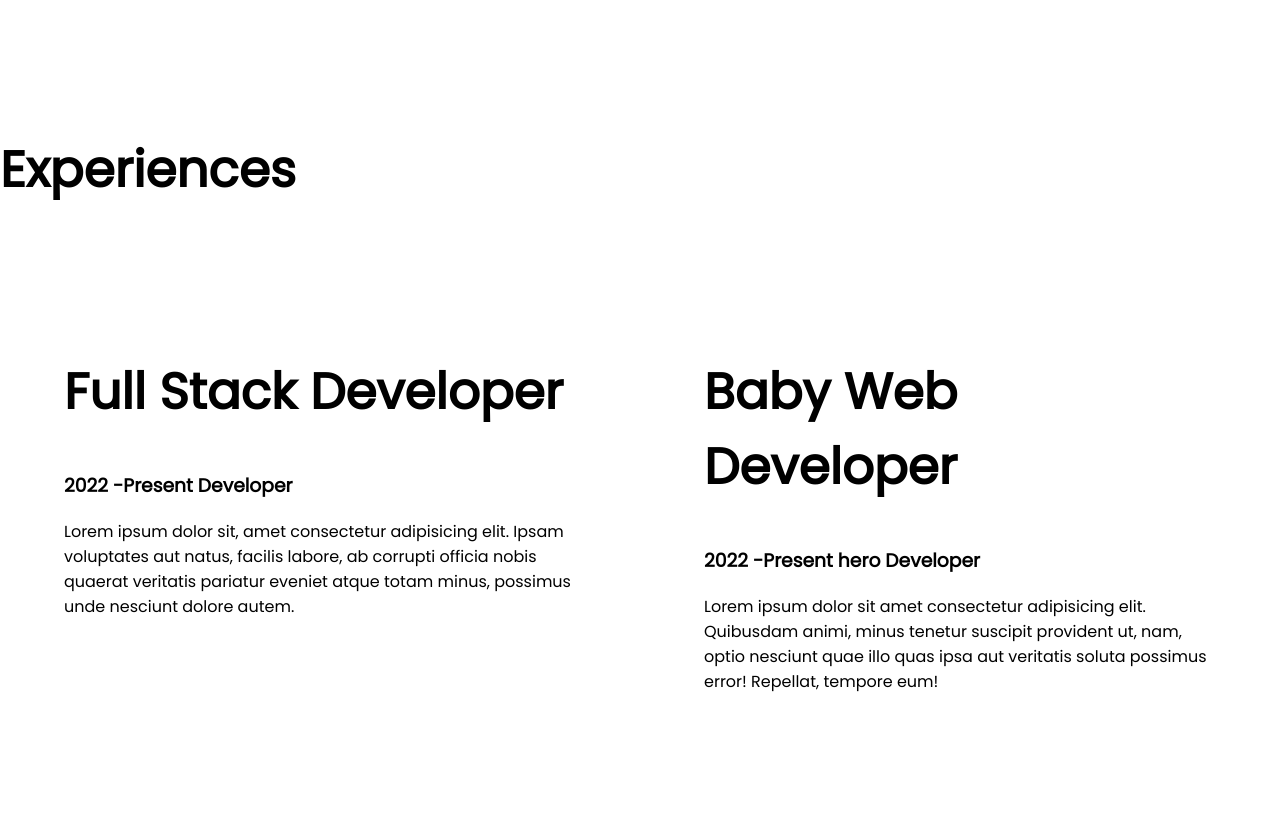
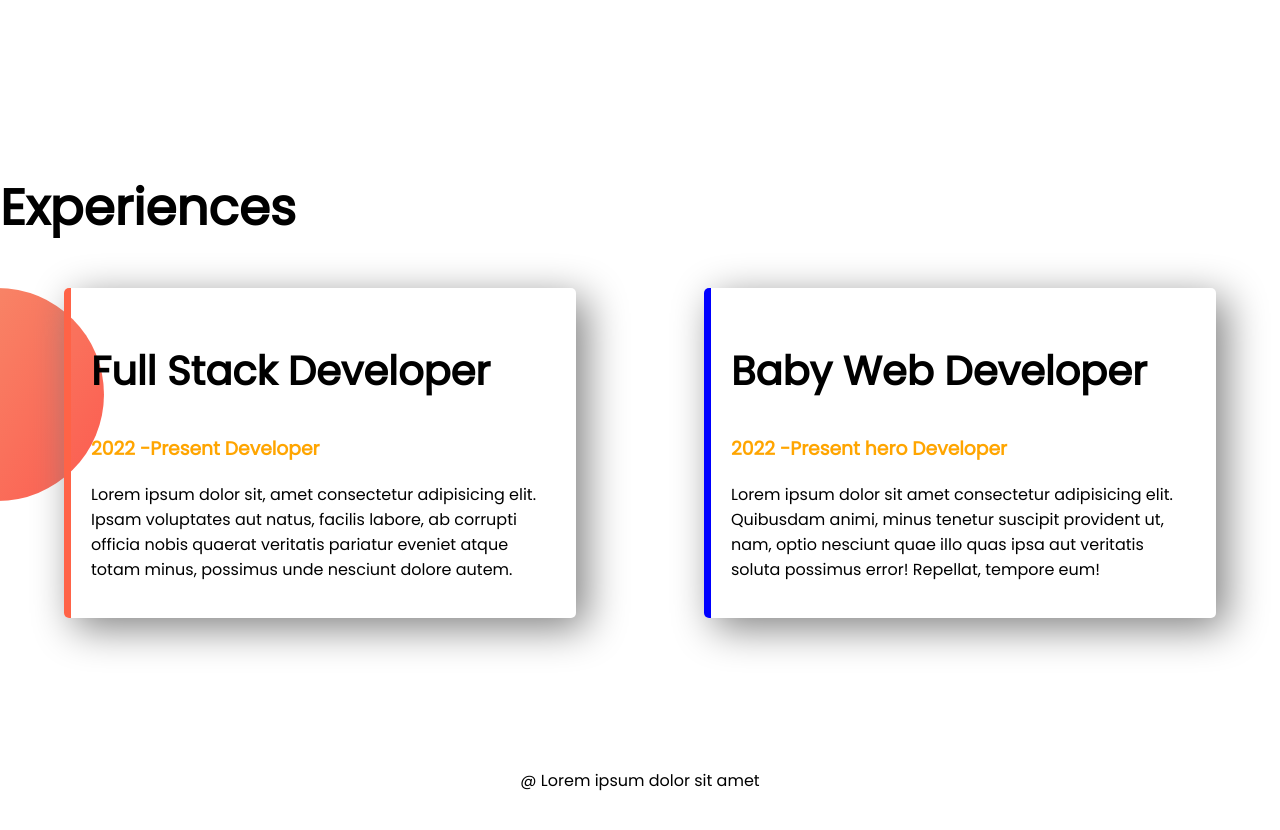
Before and after one commit to k12amrul/developer-portfolio1, a plain HTML site: page index.html in a window 1280 px wide. Shown: the part 1300-2130 px from the top of the page. After the commit the page ends 2109 px from the top, so only its background shows below. Drawn offline with Linux system fonts and the light colour scheme.

Commit message:
first commit

```diff
--- a/index.html
+++ b/index.html
@@ -44,20 +44,21 @@
 </section>
 
 <!--  33333333333333333-->
-<section class="experiences-area ">
+<section class="experiences-area">
 
 <h1>Experiences</h1>
 <div class="flexibale-container">
-    <div class="half-width">
-        <h1>Full Stack Developer</h1>
-        <h3>2022 -Present Developer</h3>
+    <div id="fullWebDeveloper" class="experiences-item">
+
+        <h2>Full Stack Developer</h2>
+        <h3 class="orange-color">2022 -Present Developer</h3>
         <p>Lorem ipsum dolor sit, amet consectetur adipisicing elit. Ipsam voluptates aut natus, facilis labore, ab corrupti officia nobis quaerat veritatis pariatur eveniet atque totam minus, possimus unde nesciunt dolore autem.</p>
     </div>
-    <div class="half-width">
+    <div id="babyWebDeveloper" class="experiences-item">
 
-        <h1>Baby Web Developer</h1>
+        <h2>Baby Web Developer</h2>
 
-        <h3>2022 -Present hero Developer</h3>
+        <h3 class="orange-color">2022 -Present hero Developer</h3>
         <p>Lorem ipsum dolor sit amet consectetur adipisicing elit. Quibusdam animi, minus tenetur suscipit provident ut, nam, optio nesciunt quae illo quas ipsa aut veritatis soluta possimus error! Repellat, tempore eum!</p>
 
     </div>
@@ -65,4 +66,9 @@
 
 </section>
 </body>
+
+<footer>
+    <P>@ Lorem ipsum dolor sit amet
+    </P>
+</footer>
 </html>
--- a/style.css
+++ b/style.css
@@ -5,6 +5,9 @@ body{
 h1{
     font-size: 50px;
 
+}
+h2{
+    font-size: 40px;
 }
 .orange-color{
     color: orange;
@@ -17,6 +20,7 @@ h1{
 .half-width{
     width: 50%;
     padding: 5%;
+
 }
 .half-width img{
     width: 80%;
@@ -40,3 +44,27 @@ h1{
     background-repeat: no-repeat;
     background-position: right;
 }
+.experiences-item{
+
+    width: 40%;
+    padding: 20px;
+    margin-right: 5%;
+    margin-left: 5%;
+    box-shadow: 10px 10px 40px gray;
+    border-radius: 5px;border-left: 7px solid #000;
+
+}
+.experiences-area{
+    background-image: url(exp-bg.png);
+    background-repeat: no-repeat;
+    background-position:  left;
+}
+#fullWebDeveloper{
+    border-left: 7px solid tomato;
+}
+#babyWebDeveloper{
+    border-left: 7px solid blue;
+}
+footer p{
+     text-align: center;
+}
```
Also changed, not shown: exp-bg.png (added).
